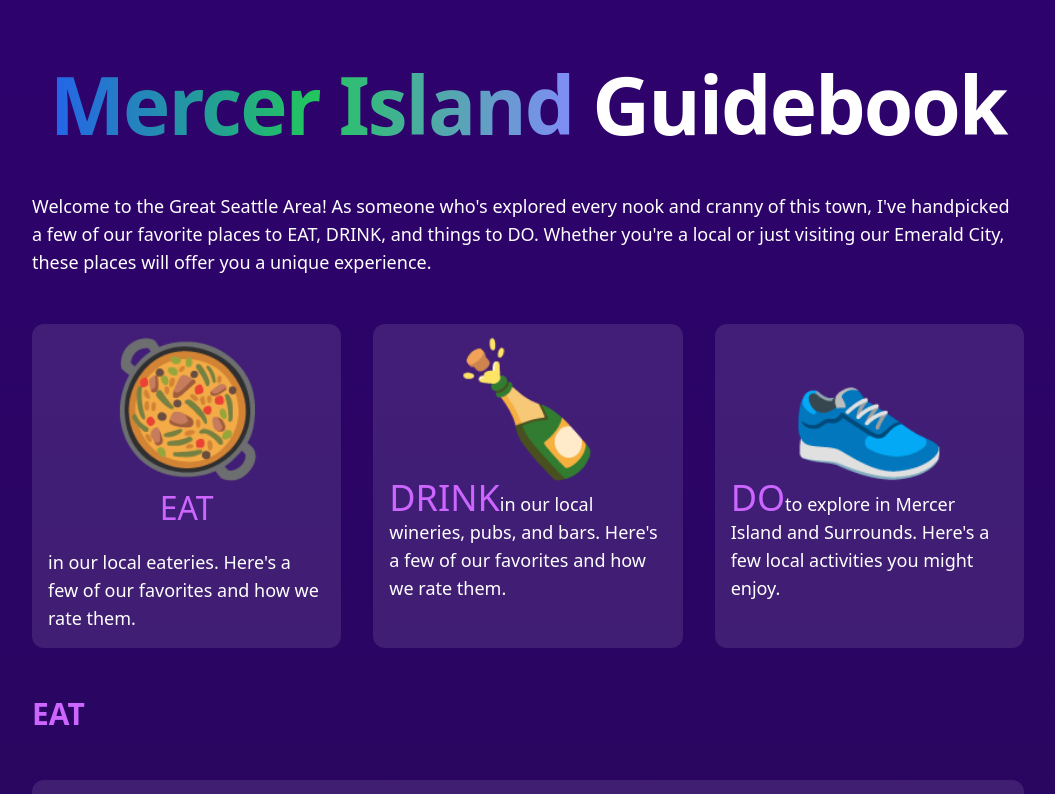
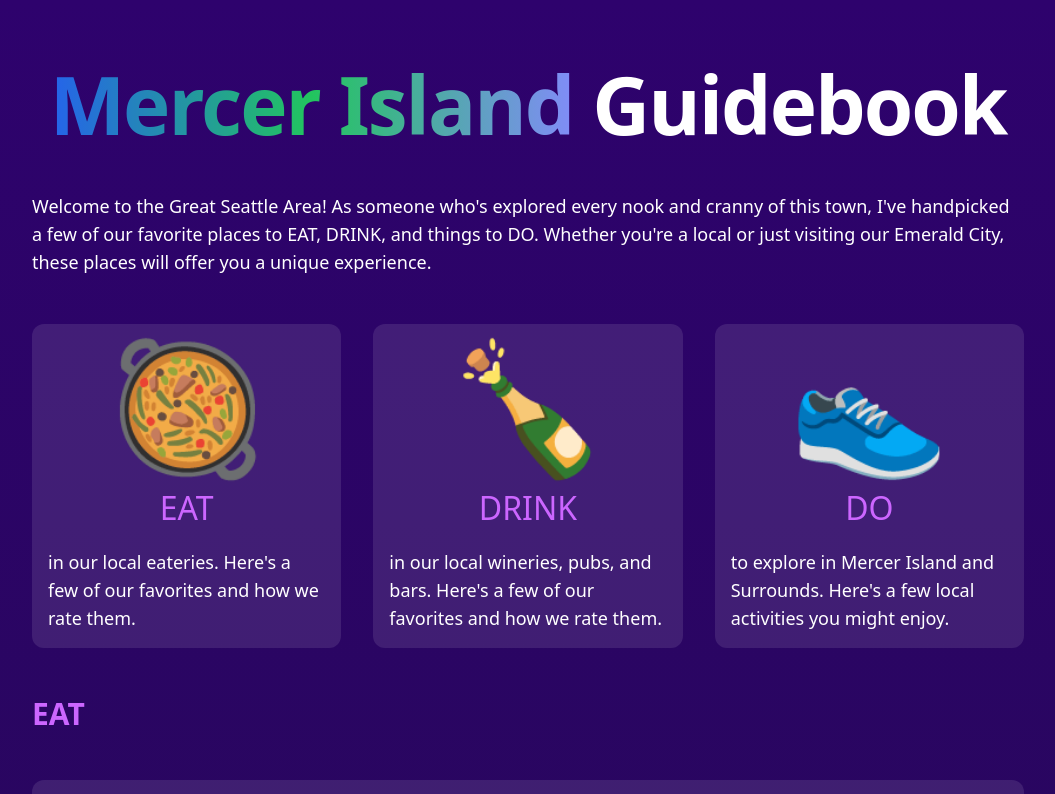
Before and after one commit to dufok/viks-local-guide-next, a Next.js app: page / in a window 1280 px wide. Shown: the top 794 px of the page, without its empty margins (112-1167 px from the left). Built offline with nearby package versions, Linux system fonts and the light colour scheme; grey boxes are pictures that could not be loaded.

Commit message:
Update index.tsx

```diff
--- a/src/pages/index.tsx
+++ b/src/pages/index.tsx
@@ -37,8 +37,10 @@ export default function Home() {
               href="#drink-section"
               >
               <h1 className="text-7xl md:text-9xl text-center">🍾</h1>
+              <div className="flex justify-center">
+                <span className="text-[hsl(280,100%,70%)] text-[2em]">DRINK</span>
+              </div>
               <div className="text-lg">
-                <span className="text-[hsl(280,100%,70%)] text-[2em]">DRINK</span>
                 in our local wineries, pubs, and bars. Here&apos;s a few of our favorites and how we rate them.
               </div>
             </Link>
@@ -47,8 +49,10 @@ export default function Home() {
               href="#go-section"
               >
               <h1 className="text-7xl md:text-9xl text-center">👟</h1>
+              <div className="flex justify-center">
+                <span className="text-[hsl(280,100%,70%)] text-[2em]">DO</span>
+              </div>
               <div className="text-lg">
-                <span className="text-[hsl(280,100%,70%)] text-[2em]">DO</span>
                 to explore in Mercer Island and Surrounds. Here&apos;s a few local activities you might enjoy.
               </div>
             </Link>
@@ -186,8 +190,11 @@ export default function Home() {
               href="#food-section"
               >
               <h1 className="text-7xl md:text-9xl text-center ">🥘</h1>
+              <div className="flex justify-center">
+                <span className="text-[hsl(280,100%,70%)] text-[2em]">EAT</span>
+              </div>
               <div className="text-lg">
-                Places where you can eat and drink in the city.
+                in our local eateries. Here&apos;s a few of our favorites and how we rate them.
               </div>
             </Link>
             <Link
@@ -195,8 +202,11 @@ export default function Home() {
               href="#drink-section"
               >
               <h1 className="text-7xl md:text-9xl text-center">🍾</h1>
+              <div className="flex justify-center">
+                <span className="text-[hsl(280,100%,70%)] text-[2em]">DRINK</span>
+              </div>
               <div className="text-lg">
-                Places where you can drink in the city.
+                in our local wineries, pubs, and bars. Here&apos;s a few of our favorites and how we rate them.
               </div>
             </Link>
             <Link
@@ -204,8 +214,11 @@ export default function Home() {
               href="#go-section"
               >
               <h1 className="text-7xl md:text-9xl text-center">👟</h1>
+              <div className="flex justify-center">
+                <span className="text-[hsl(280,100%,70%)] text-[2em]">DO</span>
+              </div>
               <div className="text-lg">
-                Places where you can go and have fun in the city.
+                to explore in Mercer Island and Surrounds. Here&apos;s a few local activities you might enjoy.
               </div>
             </Link>
           </div>
```
